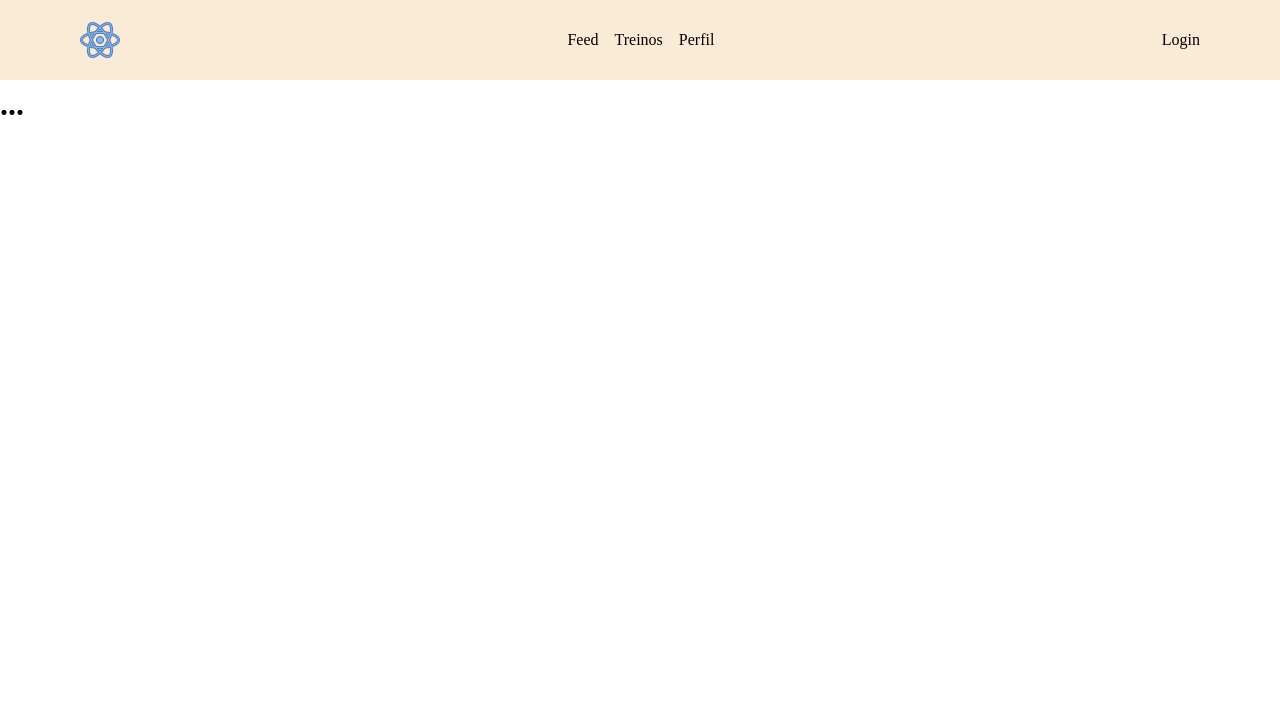
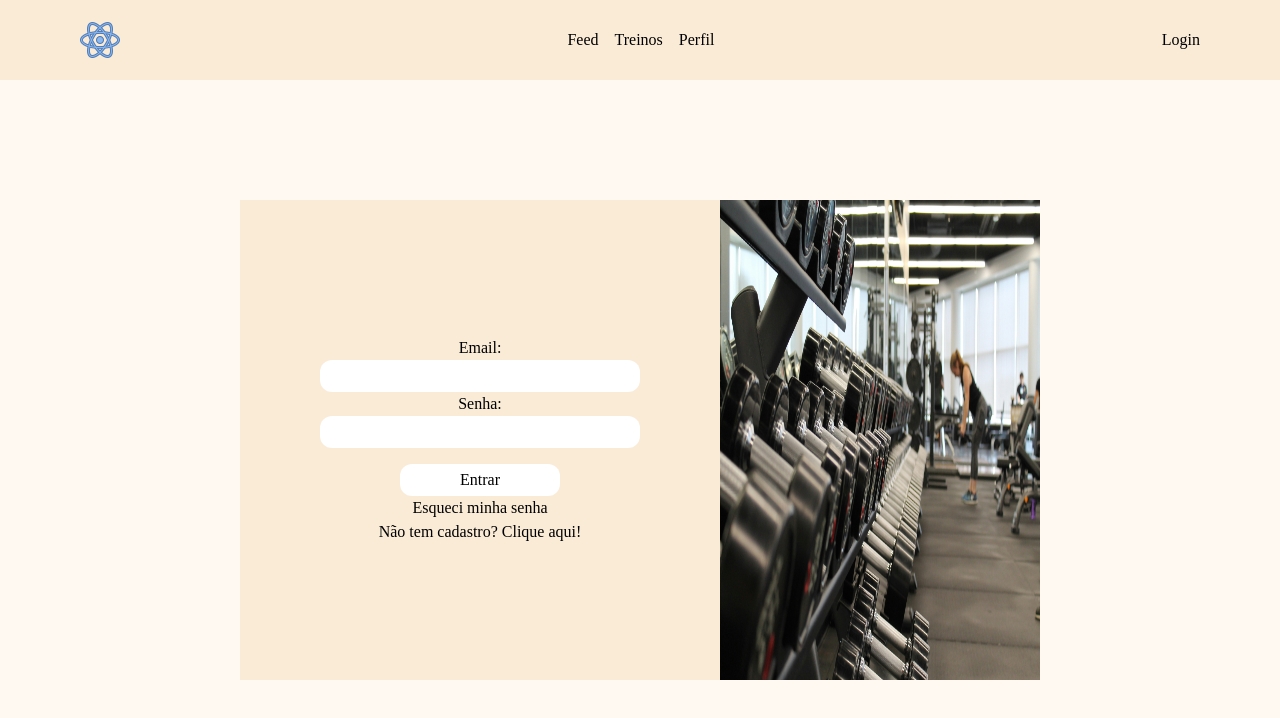
Before and after one commit to AlexandreMunaier06/workout-site, a Next.js app: page /login in a window 1280 px wide. Shown: the top 718 px of the page. Built offline with nearby package versions, Linux system fonts and the light colour scheme.

Commit message:
att front login

```diff
--- a/src/app/login/login.css
+++ b/src/app/login/login.css
@@ -0,0 +1,43 @@
+.main-container {
+  display: flex;
+  justify-content: center;
+  align-items: center;
+  background-color: #FFF9F2;
+  height: 90%;
+}
+
+.login-container {
+  display: flex;
+  flex-direction: row;
+  height: 30rem;
+  width: 50rem;
+}
+
+.image {
+  height: 30rem;
+  width: 40%;
+}
+
+.forms-login, .login {
+  display: flex;
+  align-items: center;
+  justify-content: center;
+  width: 60%;
+  flex-direction: column;
+  background-color: antiquewhite;
+}
+
+.forms-login > input {
+  background-color: white;
+  height: 2rem;
+  width: 20rem;
+  border-radius: 0.75rem;
+}
+
+.forms-login > button {
+  margin-top: 1rem;
+  background-color: white;
+  border-radius: 0.75rem;
+  height: 2rem;
+  width: 10rem;
+}
--- a/src/app/login/page.tsx
+++ b/src/app/login/page.tsx
@@ -1,6 +1,26 @@
+import Image from 'next/image';
+import pesos from '../../../public/images/pesos.jpg';
+import './login.css';
+import Link from 'next/link';
+
 function Page() {
   return (
-    <h1>...</h1>
+    <main className="main-container">
+      <section className="login-container">
+        <div className='login'>
+          <form action="" className='forms-login'>
+            <label htmlFor="email">Email:</label>
+            <input type="email" id="email" required/>
+            <label htmlFor="senha">Senha:</label>
+            <input type="password" id="senha" required/>
+            <button>Entrar</button>
+            <Link href='./forgot-password'>Esqueci minha senha</Link>
+            <Link href='./cadastro'>Não tem cadastro? Clique aqui!</Link>
+          </form>
+        </div>
+        <Image src={ pesos } alt="pesos de academia" className='image' />
+      </section>
+    </main>
   )
 }
 
```
Also changed, not shown: src/app/cadastro/page.tsx (added, +7 -0 lines), public/images/pesos.jpg (added), src/app/cadastro/cadastro.css (added), src/app/globals.css (line endings or trailing spaces).
